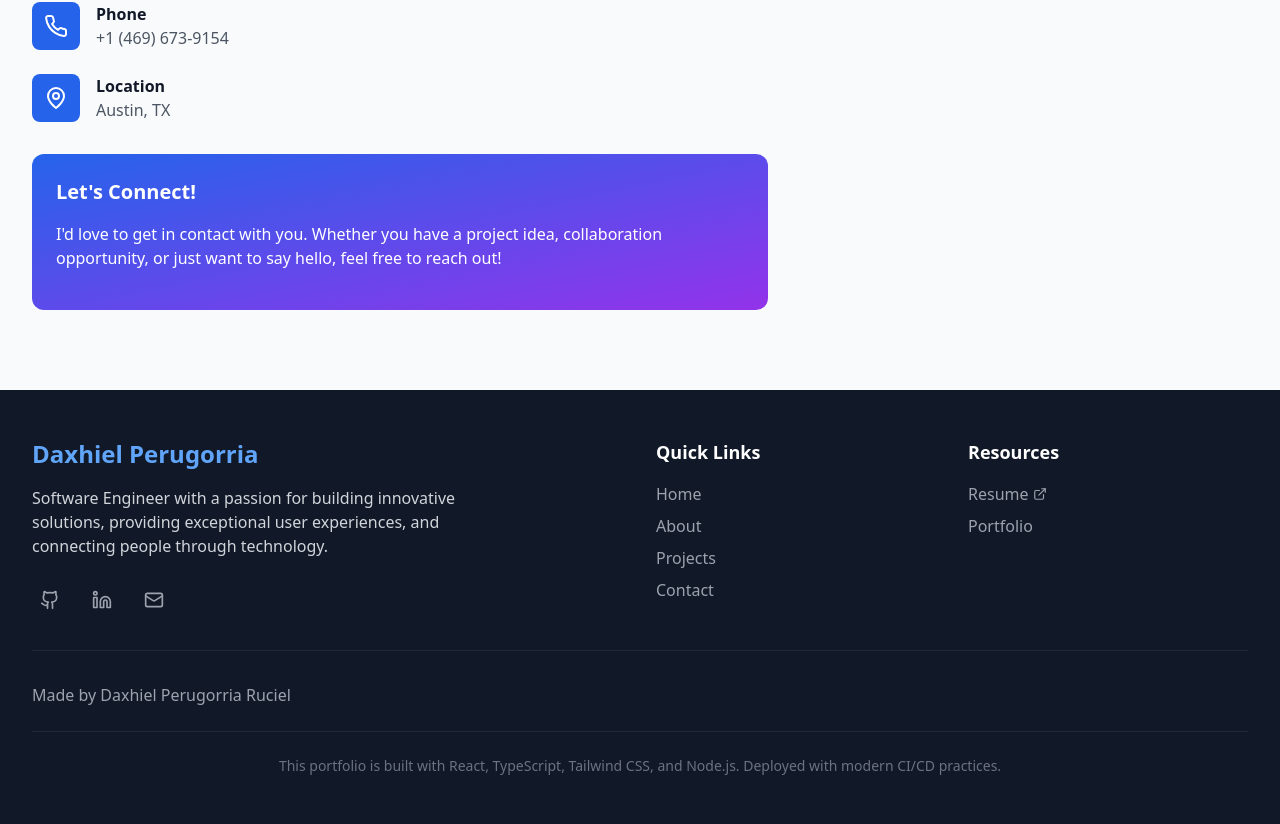
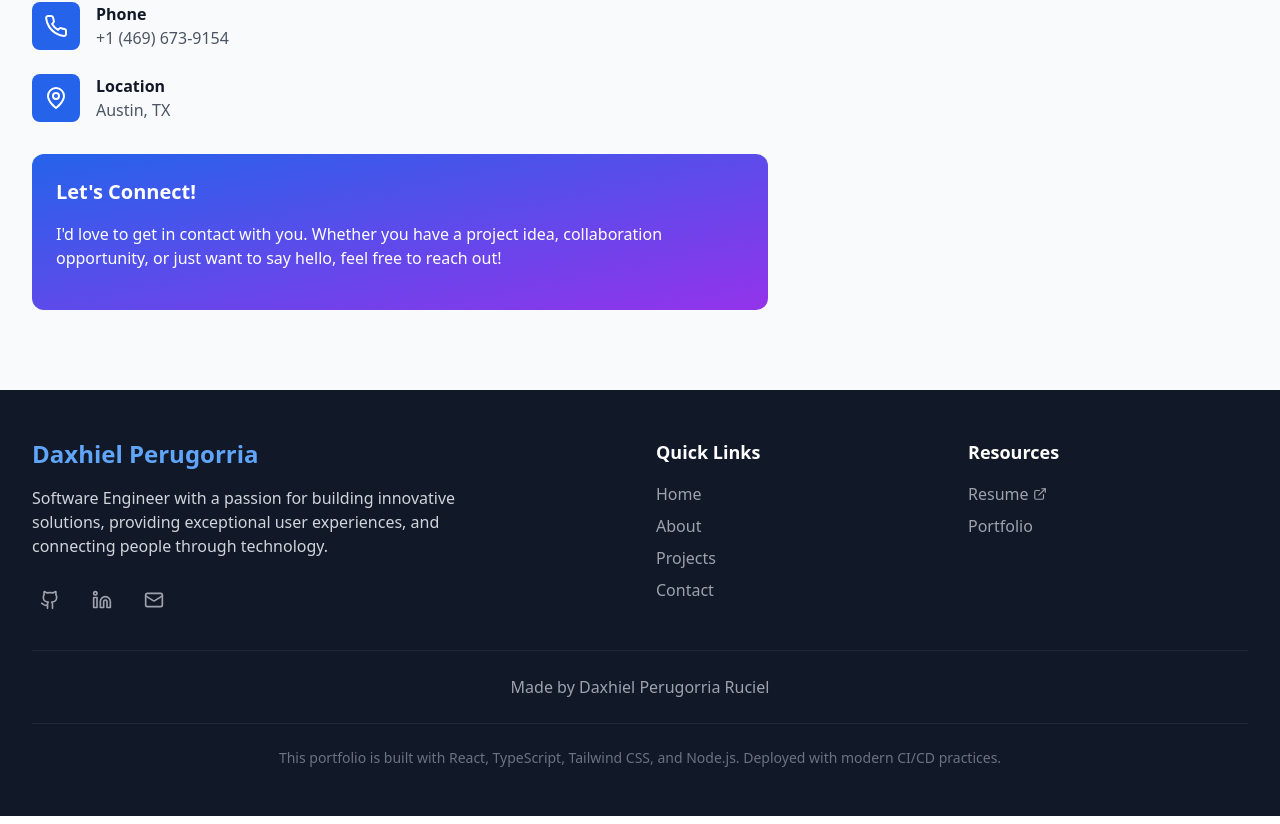
Before and after one commit to daxhielp/portfolio, a React (Vite) app: page / in a window 1280 px wide. Shown: the part 3377-4201 px from the top of the page. Built offline with nearby package versions, Linux system fonts and the light colour scheme.

Commit message:
fix spacing in footer

```diff
--- a/src/components/Footer.tsx
+++ b/src/components/Footer.tsx
@@ -111,11 +111,11 @@ const Footer: React.FC = () => {
           </div>
         </div>
 
-        <hr className="border-gray-800 my-8" />
+        <hr className="border-gray-800 mt-8 mb-6" />
 
         {/* Bottom Section */}
-        <div className="flex flex-row justify-between items-center">
-          <div className="flex gap-2 text-gray-400 mb-4 md:mb-0">
+        <div className="flex flex-col sm:flex-row justify-center items-center text-center">
+          <div className="flex gap-2 text-gray-400">
             <span>Made by  Daxhiel Perugorria Ruciel</span>
           </div>
         </div>
```
